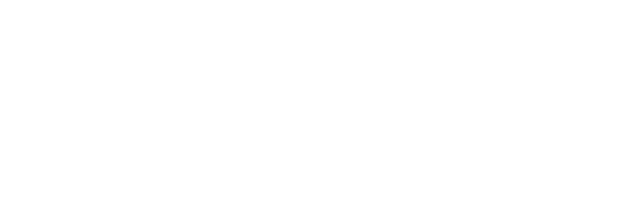
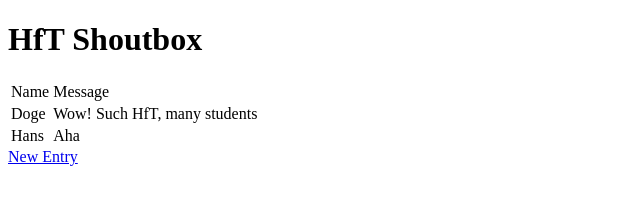
Before and after one commit to hft-stuttgart-ipr/hft-asgmt-html-Arni92x, a website: page index.html in a window 1280 px wide. Shown: the whole page, without its empty margins (0-640 px from the left). Drawn offline with Linux system fonts and the light colour scheme.

Commit message:
Update index.html

```diff
--- a/index.html
+++ b/index.html
@@ -4,8 +4,30 @@
     <meta charset="utf-8">
     <meta name="viewport" content="width=device-width">
     <title>HfT Shoutbox</title>
+    <link rel="stylesheet" type="text/css" href="style.css">
   </head>
   <body>
-
+      <h1>HfT Shoutbox</h1>
+      <table>
+        <thead>
+          <tr>
+            <td>Name</td>
+            <td>Message</td>
+          </tr>
+        </thead>
+        <tbody>
+            <tr>
+              <td>Doge</td>
+              <td>Wow! Such HfT, many students</td>
+            </tr>
+            <tr>
+              <td>Hans</td>
+              <td>Aha</td>
+            </tr>
+        </tbody>
+      </table>
+      <div class="nav">
+          <a href="add-entry.html">New Entry</a>
+      </div>
   </body>
 </html>
```
